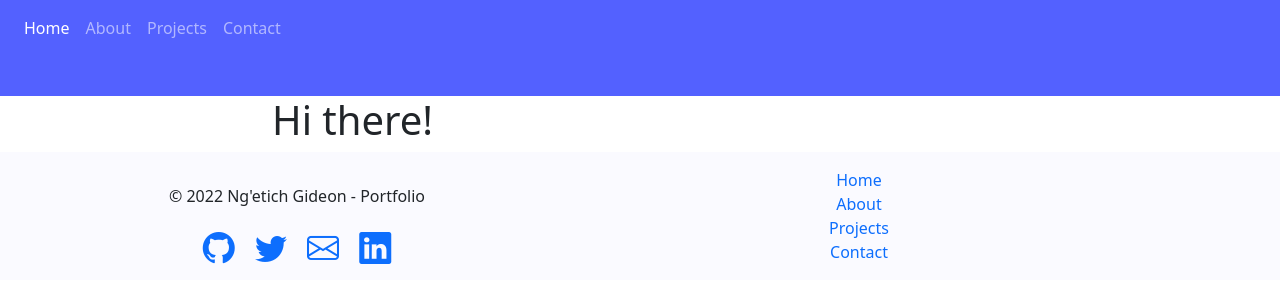
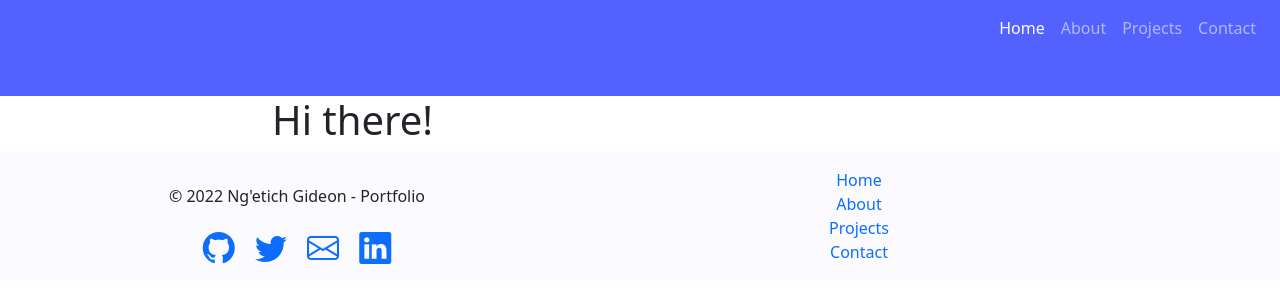
Before and after one commit to Kipkorir-Gideon/Portfolio, a Django app: template my_portfolio/templates/base.html in a window 1280 px wide. Shown: the top 303 px of the page. Run offline with Django 3.2, Linux system fonts and the light colour scheme; the template is opened without the code that fills it, so the values that code supplies are empty; some libraries are stand-ins or nearby versions.

Commit message:
Update the navbar.

```diff
--- a/my_portfolio/static/css/styles.css
+++ b/my_portfolio/static/css/styles.css
@@ -192,8 +192,7 @@ img{
 } */
 
 .undraw {
-    width: 25%;
-    border-radius: 50%;
+    margin: auto;
 }
 
 .about_text{
--- a/my_portfolio/templates/navbar.html
+++ b/my_portfolio/templates/navbar.html
@@ -1,9 +1,9 @@
 <nav class="navbar navbar-expand-lg navbar-dark pb-5" style="background:#5361FF">
-    <button class="navbar-toggler" type="button" data-toggle="collapse" data-target="#navbarNav" aria-controls="navbarNav" aria-expanded="false" aria-label="Toggle navigation" style="float: right">
-      <span class="navbar-toggler-icon" style="float: right"></span>
+    <button class="navbar-toggler ml-auto" type="button" data-toggle="collapse" data-target="#navbarNav" aria-controls="navbarNav" aria-expanded="false" aria-label="Toggle navigation">
+      <span class="navbar-toggler-icon"></span>
     </button>
     <div class="collapse navbar-collapse" id="navbarNav">
-      <ul class="navbar-nav">
+      <ul class="navbar-nav ml-auto">
         <li class="nav-item active">
           <a class="nav-link" href="#">Home <span class="sr-only">(current)</span></a>
         </li>
```
